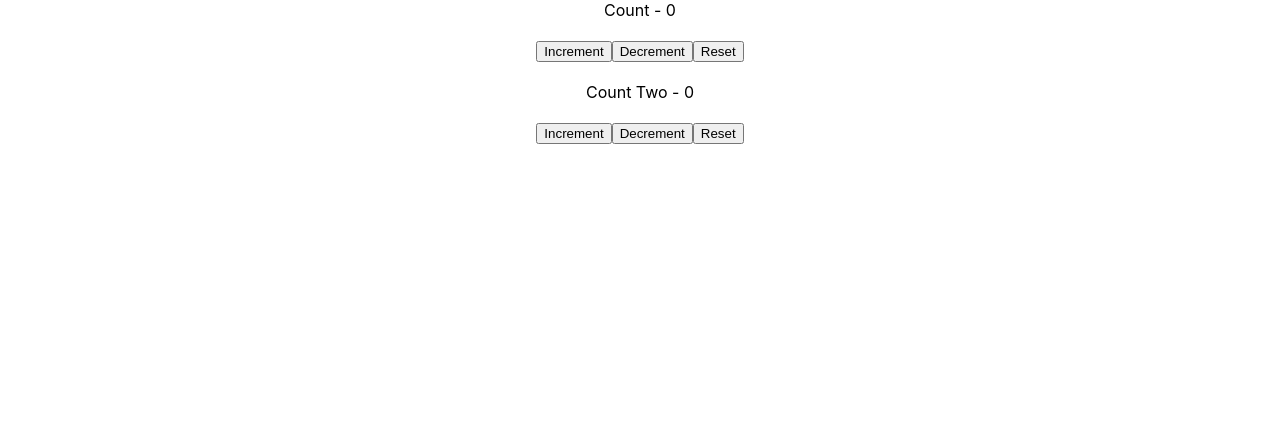
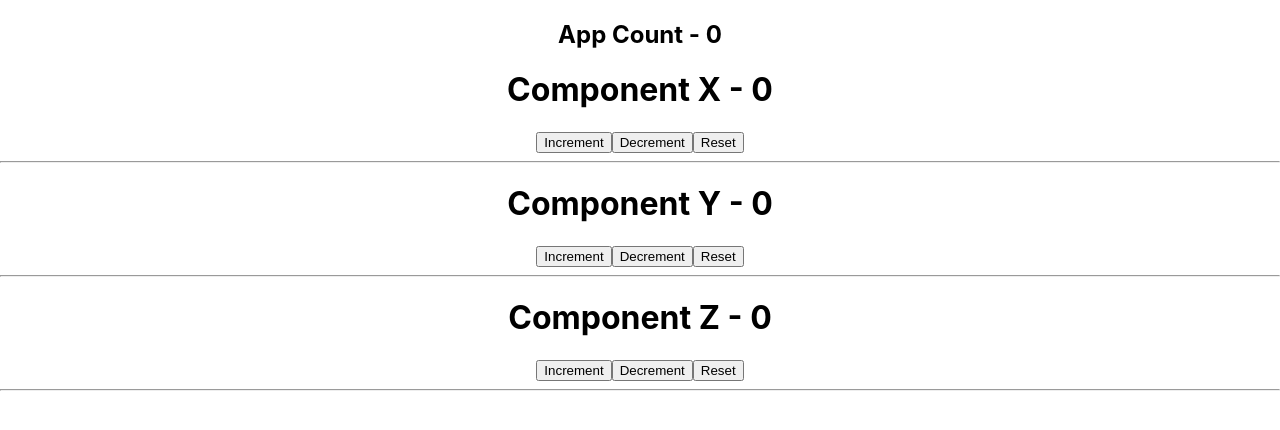
Before and after one commit to GeekShubhamRajput/react-hooks-exploration, a React (Create React App) app in the folder react-hooks-demo/: page / in a window 1280 px wide. Shown: the top 430 px of the page. Built offline with nearby package versions, Linux system fonts and the light colour scheme.

Commit message:
useReducer with useContext

```diff
--- a/react-hooks-demo/src/App.js
+++ b/react-hooks-demo/src/App.js
@@ -1,5 +1,5 @@
 import './App.css';
-import React from 'react'
+import React, { useReducer } from 'react'
 import ClassCounterOne from './components/ClassCounterOne'
 import { EffectHookCounter } from './components/EffectHookCounter';
 import { EffectHookCounterOne } from "./components/EffectHookCounterOne";
@@ -15,17 +15,45 @@
 import { ReducerCounter } from "./components/ReducerCounter"
 import { ReducerCounterOne } from "./components/ReducerCounterOne"
 import { MultipleReducer } from "./components/MultipleReducer"
+import { ComponentX } from './components/ComponentX'
+import { ComponentY } from './components/ComponentY'
+import { ComponentZ } from './components/ComponentZ'
 
 export const UserContext = React.createContext()
 export const ChannelContext = React.createContext()
+export const CountContext = React.createContext()
+
+const initialState = 0
+
+const reducer = (state, action) => {
+  switch(action){
+    case 'increment':
+      return state + 1
+    case 'decrement':
+      return state - 1
+    case 'reset':
+      return initialState
+    default:
+      return state
+  }
+}
 
 function App() {
+
+  const [count, dispatch] = useReducer(reducer, initialState)
+
   return (
-    <div className="App">
-      {/* <ReducerCounter />
-      <ReducerCounterOne /> */}
-      <MultipleReducer />
-    </div>
+    <CountContext.Provider value={{countState: count, countDispatch: dispatch}} >
+      <div className="App">
+        {/* <ReducerCounter />
+        <ReducerCounterOne />
+        <MultipleReducer /> */}
+        <h2>App Count - {count} </h2>
+        <ComponentX />
+        <ComponentY />
+        <ComponentZ />
+      </div>
+    </CountContext.Provider>
   );
 }
 
--- /dev/null
+++ b/react-hooks-demo/src/components/ComponentX.js
@@ -0,0 +1,17 @@
+import { useContext } from "react"
+import { CountContext } from "../App"
+
+export const ComponentX = () => {
+
+  const countContext = useContext(CountContext)
+
+  return(
+    <div>
+      <h1>Component X - {countContext.countState}</h1>
+      <button onClick={() => countContext.countDispatch('increment')}> Increment</button>
+      <button onClick={() => countContext.countDispatch('decrement')}> Decrement</button>
+      <button onClick={() => countContext.countDispatch('reset')}> Reset</button>
+      <br /><hr />
+    </div>
+  )
+}
--- /dev/null
+++ b/react-hooks-demo/src/components/ComponentY.js
@@ -0,0 +1,16 @@
+import { useContext } from "react"
+import { CountContext } from "../App"
+
+export const ComponentY = () => {
+
+  const countContext = useContext(CountContext)
+  return(
+    <div>
+      <h1>Component Y - {countContext.countState}</h1>
+      <button onClick={() => countContext.countDispatch('increment')}> Increment</button>
+      <button onClick={() => countContext.countDispatch('decrement')}> Decrement</button>
+      <button onClick={() => countContext.countDispatch('reset')}> Reset</button>
+      <br /><hr />
+    </div>
+  )
+}
--- /dev/null
+++ b/react-hooks-demo/src/components/ComponentZ.js
@@ -0,0 +1,16 @@
+import { useContext } from "react"
+import { CountContext } from "../App"
+
+export const ComponentZ = () => {
+
+  const countContext = useContext(CountContext)
+  return(
+    <div>
+      <h1>Component Z - {countContext.countState}</h1>
+      <button onClick={() => countContext.countDispatch('increment')}> Increment</button>
+      <button onClick={() => countContext.countDispatch('decrement')}> Decrement</button>
+      <button onClick={() => countContext.countDispatch('reset')}> Reset</button>
+      <br /><hr />
+    </div>
+  )
+}
```
Also changed, not shown: 2 other files (tests, documents, lock files or other folders).
